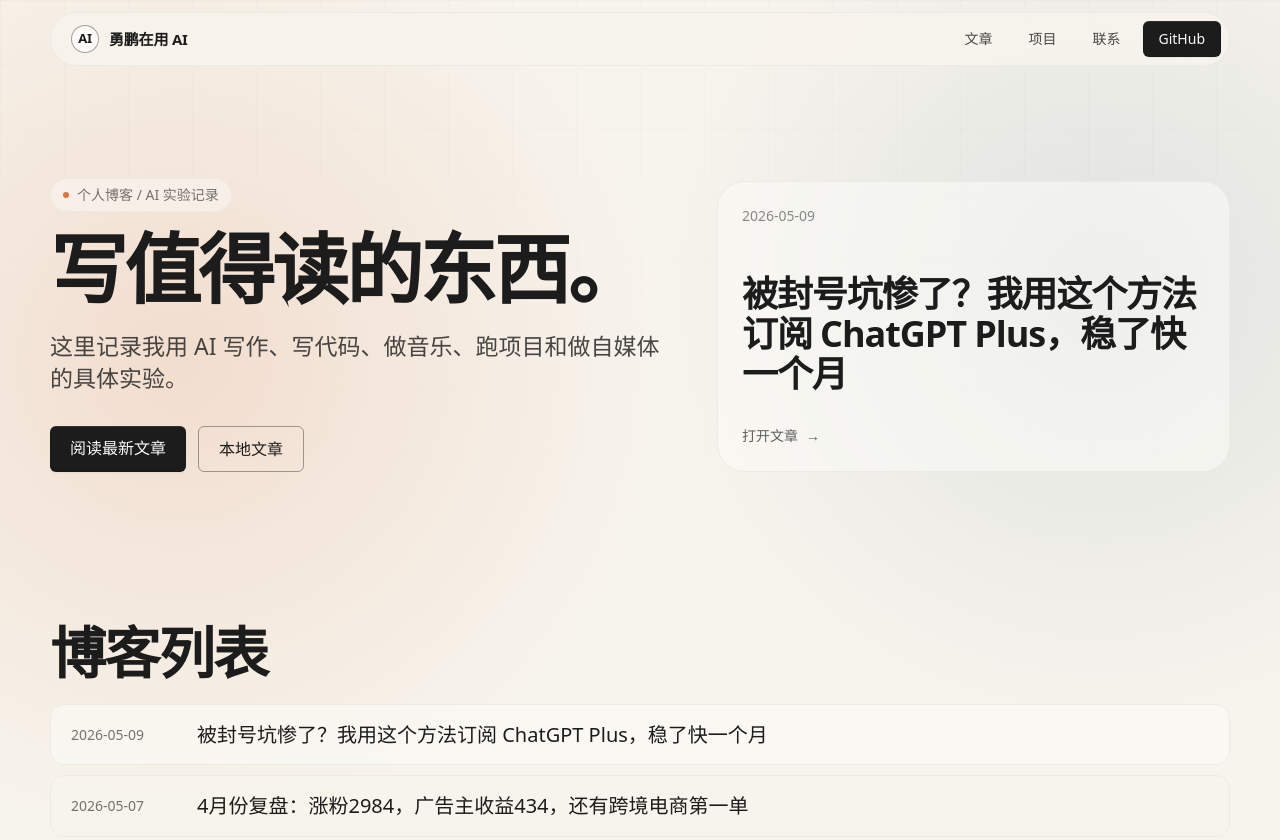
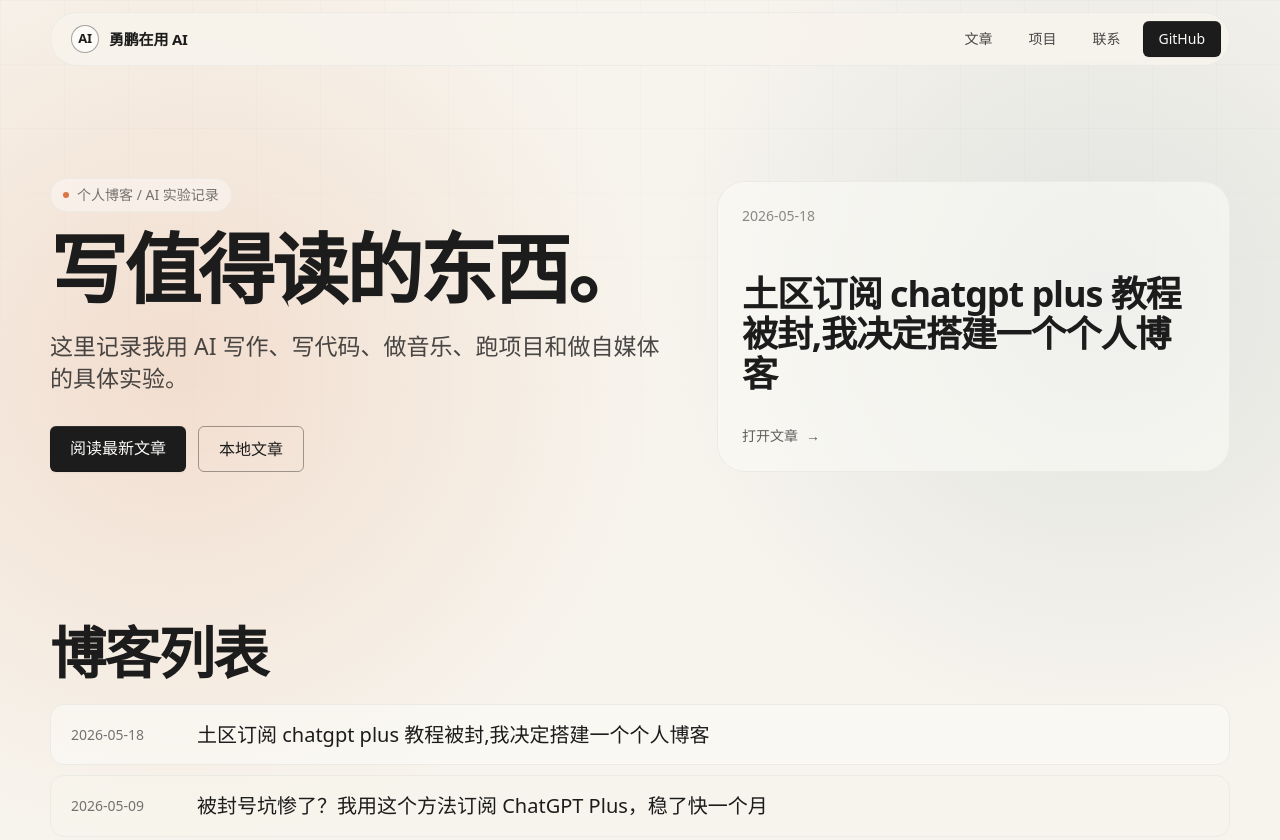
Before and after one commit to YuppyChen/yongpeng-blog, a plain HTML site: page blog/index.html in a window 1280 px wide. Shown: the top 840 px of the page. Drawn offline with nearby package versions, Linux system fonts and the light colour scheme.

Commit message:
feat: 更新文章链接和标题，添加新文章预览

```diff
--- a/blog/index.html
+++ b/blog/index.html
@@ -100,12 +100,12 @@
         </div>
       </div>
 
-      <a class="group block rounded-[28px] border border-line bg-paper/55 p-5 no-underline transition hover:border-ink/40 md:p-6" href="./article/chatgpt-plus-ios-turkey.html">
+      <a class="group block rounded-[28px] border border-line bg-paper/55 p-5 no-underline transition hover:border-ink/40 md:p-6" href="https://mp.weixin.qq.com/s/HqlA__RcUUy2ql9zv8gl-Q" target="_blank" rel="noreferrer">
         <div class="mb-12 flex items-center justify-between gap-3">
-          <span class="text-sm tabular-nums text-ink/50">2026-05-09</span>
+          <span class="text-sm tabular-nums text-ink/50">2026-05-18</span>
         </div>
         <h2 class="text-3xl font-semibold leading-tight tracking-[-0.03em] md:text-4xl">
-          被封号坑惨了？我用这个方法订阅 ChatGPT Plus，稳了快一个月
+          土区订阅 chatgpt plus 教程被封,我决定搭建一个个人博客
         </h2>
         <div class="mt-8 inline-flex items-center gap-2 text-sm text-ink/70 transition group-hover:translate-x-1">
           打开文章
@@ -120,7 +120,11 @@
       </div>
 
       <div class="grid gap-2.5">
-        <a class="grid gap-2 rounded-[14px] border border-line bg-paper/55 px-4 py-4 no-underline transition hover:translate-x-1 hover:border-ink/40 md:grid-cols-[118px_minmax(0,1fr)_auto] md:items-center md:px-5" href="./article/chatgpt-plus-ios-turkey.html">
+        <a class="grid gap-2 rounded-[14px] border border-line bg-paper/55 px-4 py-4 no-underline transition hover:translate-x-1 hover:border-ink/40 md:grid-cols-[118px_minmax(0,1fr)_auto] md:items-center md:px-5" href="https://mp.weixin.qq.com/s/HqlA__RcUUy2ql9zv8gl-Q" target="_blank" rel="noreferrer">
+          <span class="text-sm tabular-nums text-ink/60">2026-05-18</span>
+          <span class="text-[clamp(17px,2vw,20px)] leading-snug">土区订阅 chatgpt plus 教程被封,我决定搭建一个个人博客</span>
+        </a>
+        <a class="grid gap-2 rounded-[14px] border border-line bg-cream/65 px-4 py-4 no-underline transition hover:translate-x-1 hover:border-ink/40 hover:bg-paper/60 md:grid-cols-[118px_minmax(0,1fr)_auto] md:items-center md:px-5" href="./article/chatgpt-plus-ios-turkey.html">
           <span class="text-sm tabular-nums text-ink/60">2026-05-09</span>
           <span class="text-[clamp(17px,2vw,20px)] leading-snug">被封号坑惨了？我用这个方法订阅 ChatGPT Plus，稳了快一个月</span>
         </a>
```
